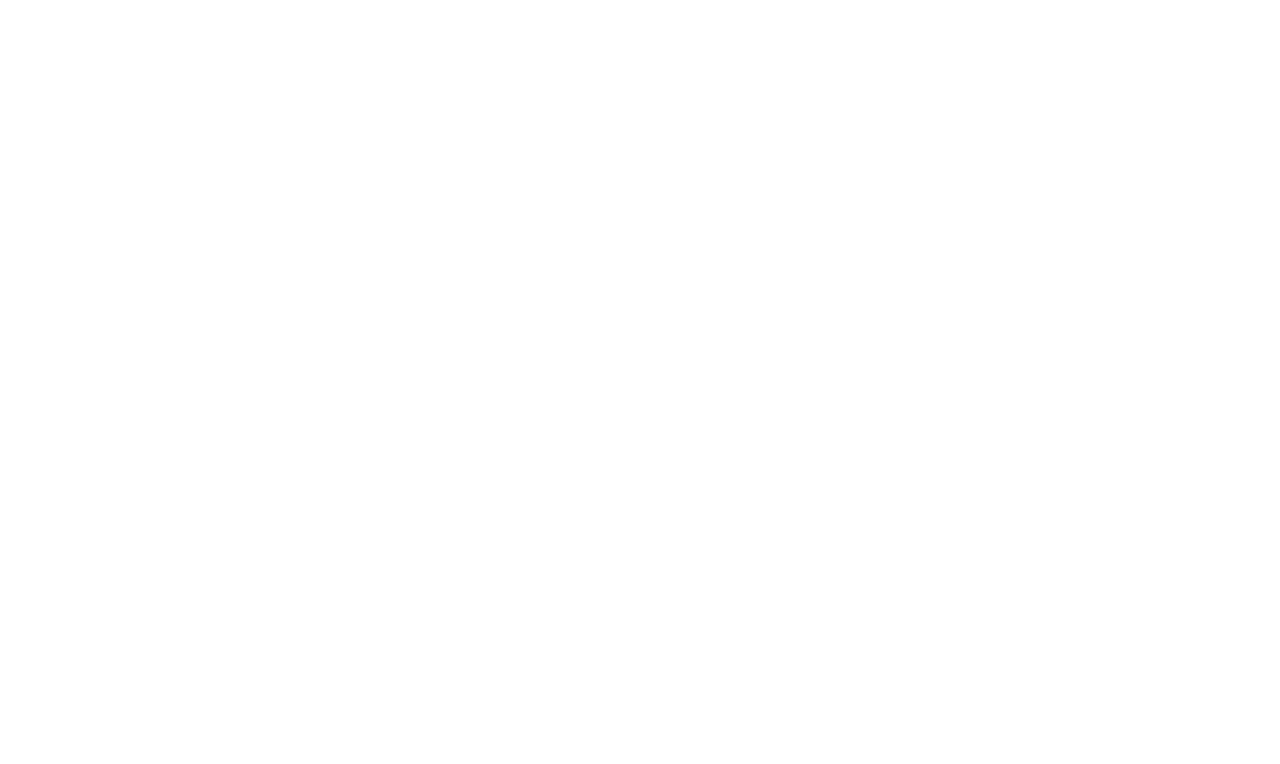
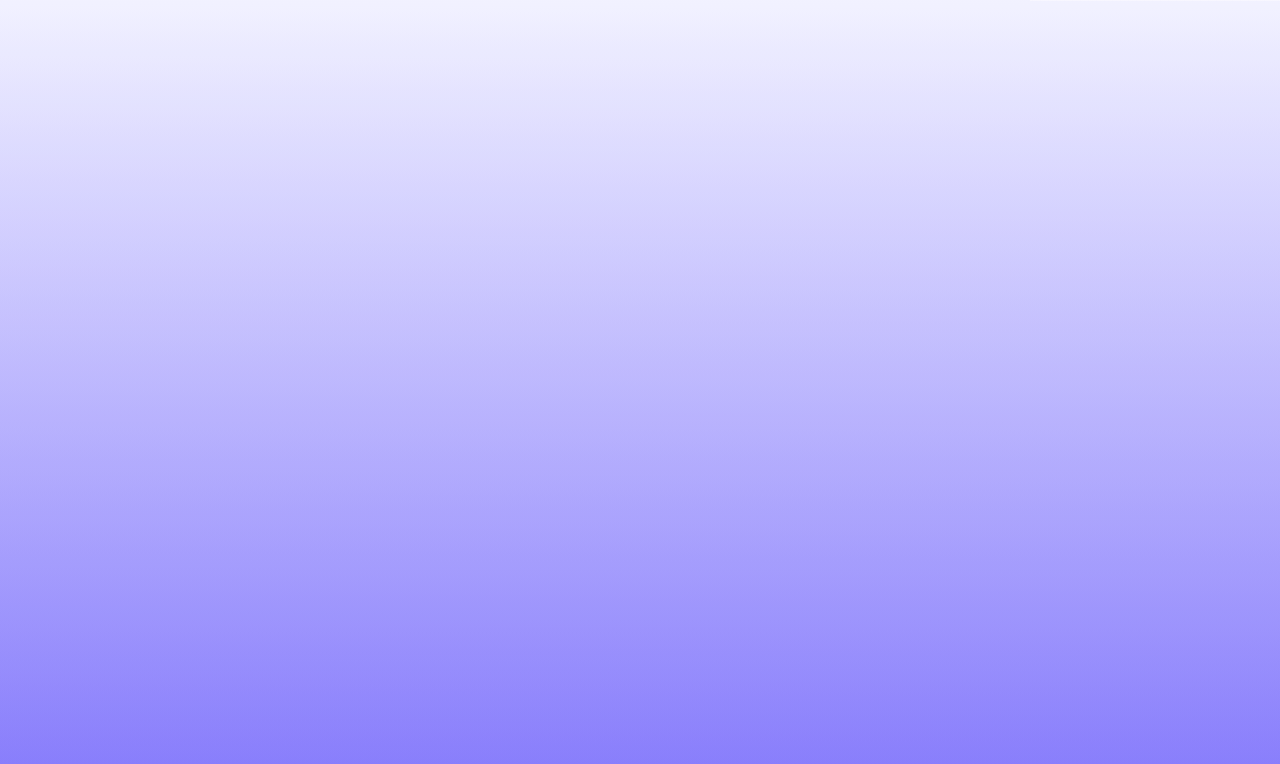
Before and after one commit to GennadiiLazovskii/corporateCaffeApp, a React (Vite) app: page / in a window 1280 px wide. Shown: the top 764 px of the page. Built offline with nearby package versions, Linux system fonts and the light colour scheme.

Commit message:
Add structure of the first screen

```diff
--- a/index.html
+++ b/index.html
@@ -1,13 +1,19 @@
 <!DOCTYPE html>
 <html lang="en">
+
 <head>
   <meta charset="UTF-8" />
   <link rel="icon" type="image/svg+xml" href="/vite.svg" />
+  <link rel="preconnect" href="https://fonts.googleapis.com">
+  <link rel="preconnect" href="https://fonts.gstatic.com" crossorigin>
+  <link href="https://fonts.googleapis.com/css2?family=Noto+Sans:wght@400;500;700&display=swap" rel="stylesheet">
   <meta name="viewport" content="width=device-width, initial-scale=1.0" />
   <title>Corporate Caffe</title>
 </head>
+
 <body>
   <div id="root"></div>
   <script type="module" src="/src/main.jsx"></script>
 </body>
+
 </html>
--- a/src/globall.scss
+++ b/src/globall.scss
@@ -0,0 +1,7 @@
+* {
+    background: linear-gradient(180.18deg, rgba(246, 245, 255, 0.5) 0.16%, rgba(240, 240, 255, 0.5) 0.16%, rgba(114, 101, 251, 0.5) 100.57%);
+    width: 100%;
+    height: 100%;
+    margin: 0 auto;
+    font-family: 'Noto Sans', sans-serif;
+}
--- a/src/main.jsx
+++ b/src/main.jsx
@@ -1,5 +1,6 @@
 import React from 'react'
 import ReactDOM from 'react-dom/client'
+import './globall.scss';
 
 ReactDOM.createRoot(document.getElementById('root')).render(
   <React.StrictMode>
```
Also changed, not shown: src/components/header/Header.jsx (added), src/components/header/Header.module.scss (added), src/components/mainScreenProfile/profileCard/ProfileCard.jsx (added), src/components/mainScreenProfile/profileCard/ProfileCard.module.scss (added), src/components/mainScreenProfile/userAchievements/UserAchievements.jsx (added), src/components/mainScreenProfile/userAchievements/UserAchievements.module.scss (added), src/components/mainScreenProfile/userGoal/UserGoal.jsx (added), src/components/mainScreenProfile/userGoal/UserGoal.module.scss (added). Lines whose indentation alone changed are shown as unchanged.
